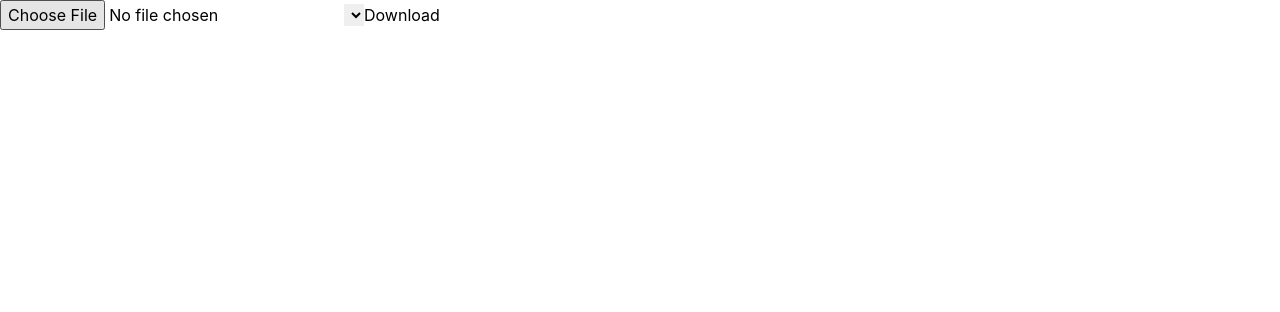
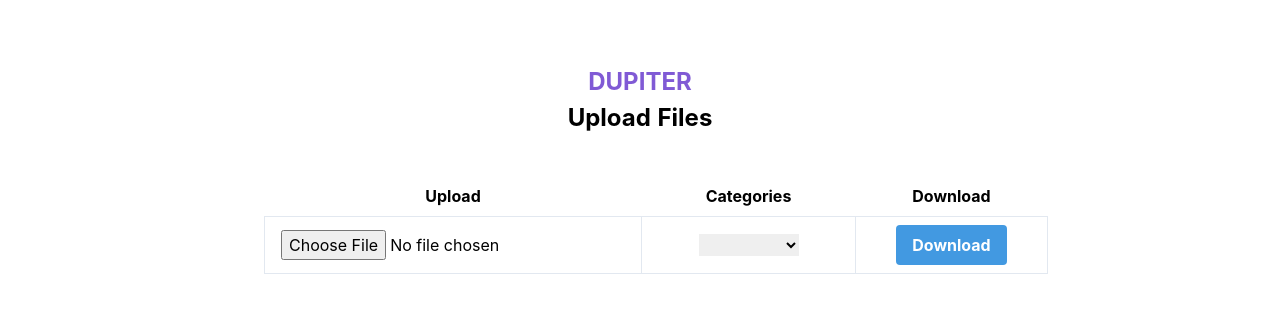
Before and after one commit to lmesacademy/dupiter, a Nuxt app: page / in a window 1280 px wide. Shown: the top 312 px of the page. Built offline with nearby package versions, Linux system fonts and the light colour scheme.

Commit message:
feat( in table fixed uploading)

```diff
--- a/pages/index.vue
+++ b/pages/index.vue
@@ -1,10 +1,31 @@
 <template>
-  <div class="container">
-    <input type="file" @change="chooseFile($event)" />
-    <select v-model="headerToClean">
-      <option v-for="(h, index) in headers" :key="index" :value="h">{{ h }}</option>
-    </select>
-    <button @click="downloadCSV()">Download</button>
+  <div>
+    <div class="mx-32 my-8 px-10 py-8 text-center">
+      <h1 class="text-center text-2xl text-purple-600 font-bold ">DUPITER</h1>
+      <p class="text-center text-2xl text-black-100 font-bold ">Upload Files</p>
+      <table class=" text-center mr-16 ml-24 my-10 px-8 py-8 ">
+        <thead class="text-center">
+          <tr>
+            <th class="w-1/3 px-4 py-2">Upload</th>
+            <th class="w-1/3 px-4 py-2">Categories</th>
+            <th class="w-1/3 px-4 py-2">Download</th>
+          </tr>
+        </thead>
+        <tbody class="text-center">
+          <tr>
+            <td class="border  px-4 py-2 text-center"><input type="file" @change="chooseFile($event)" /></td>
+            <td class="border px-4 py-2  text-center">
+              <select v-model="headerToClean" class="mx-6 px-10">
+                <option v-for="(h, index) in headers" :key="index" :value="h">{{ h }}</option>
+              </select></td>
+            <td class="border px-4 py-2 text-center">
+              <button class="bg-blue-500 hover:bg-blue-700  text-white font-bold py-2 px-4 rounded" @click="downloadCSV()">Download</button>
+            </td>
+          </tr>
+        </tbody>
+      </table>
+    </div>
+
   </div>
 </template>
 <script lang="ts">
```
